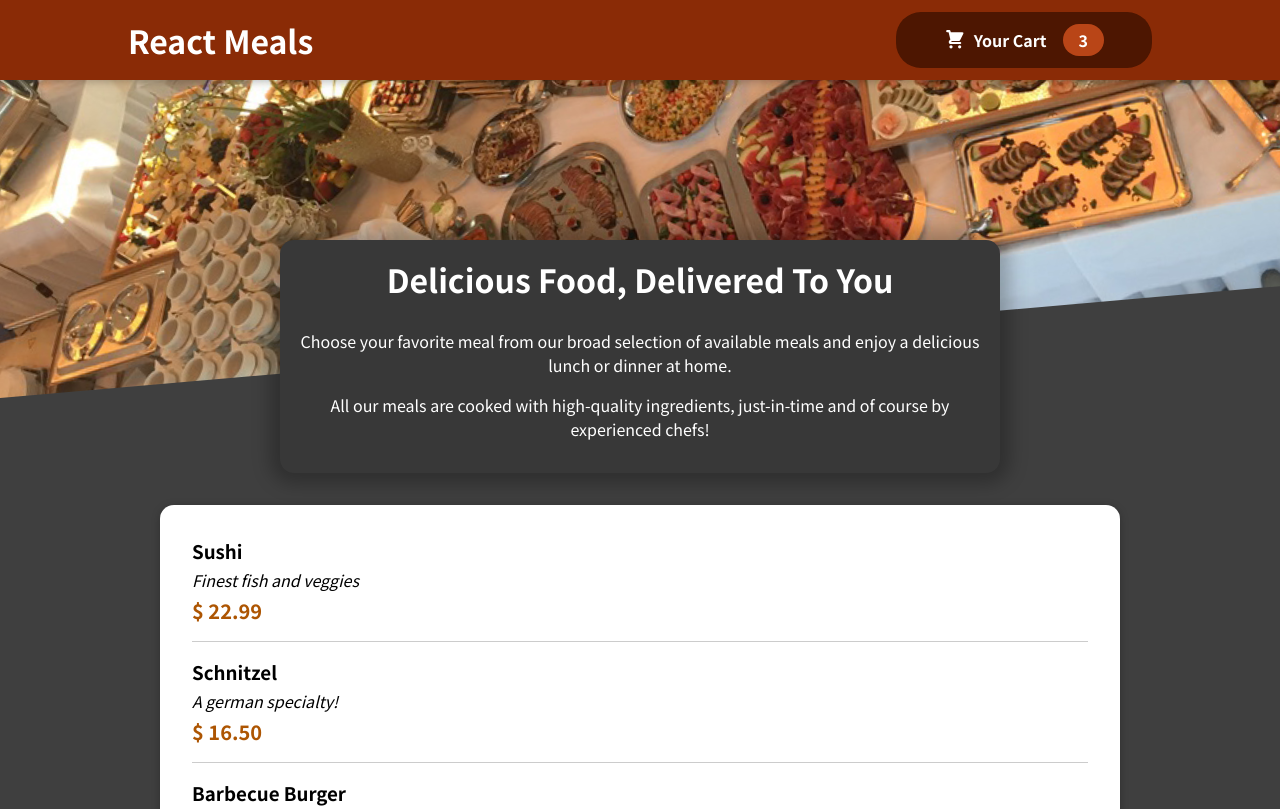
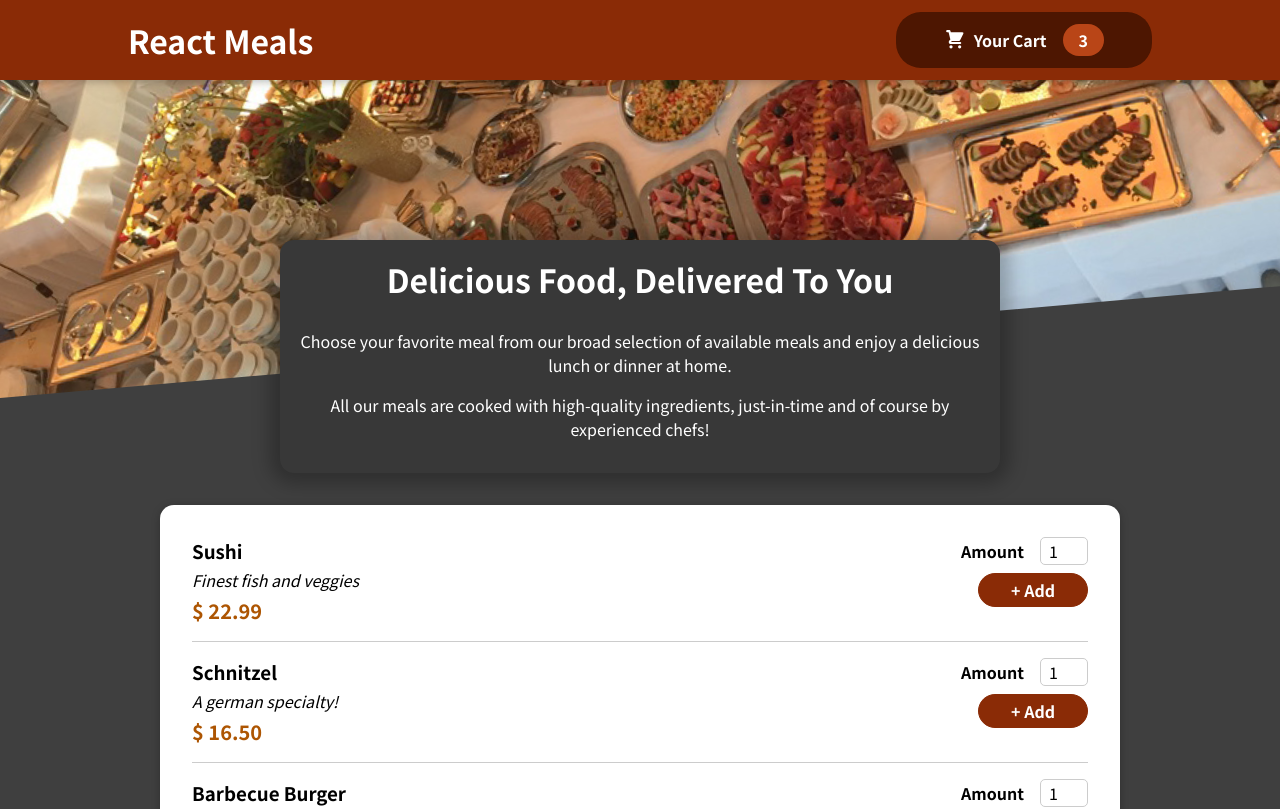
Before and after one commit to Coder-Divyanshu/React-Learning, a React (Create React App) app in the folder Food Order App/: page / in a window 1280 px wide. Shown: the top 809 px of the page. Built offline with nearby package versions, Linux system fonts and the light colour scheme.

Commit message:
meal item form component

```diff
--- a/Food Order App/src/components/Meals/MealItem/MealItem.js
+++ b/Food Order App/src/components/Meals/MealItem/MealItem.js
@@ -1,5 +1,6 @@
 import React from "react";
 import classes from "./MealItem.module.css";
+import MealItemForm from "./MealItemForm";
 
 const MealItem = (props) => {
   return (
@@ -9,7 +10,9 @@ const MealItem = (props) => {
         <div className={classes.description}>{props.meal.description}</div>
         <div className={classes.price}>$ {props.meal.price.toFixed(2)}</div>
       </div>
-      <div></div>
+      <div>
+        <MealItemForm id={props.meal.id}></MealItemForm>
+      </div>
     </li>
   );
 };
--- a/Food Order App/src/components/Meals/MealItem/MealItemForm.js
+++ b/Food Order App/src/components/Meals/MealItem/MealItemForm.js
@@ -0,0 +1,24 @@
+import React from "react";
+import classes from "./MealItemForm.module.css";
+import Input from "../../UI/Input";
+
+const MealItemForm = (props) => {
+  return (
+    <form className={classes.form}>
+      <Input
+        label="Amount"
+        input={{
+          id: "amoumt_" + props.id,
+          type: "number",
+          min: "1",
+          max: "5",
+          step: "1",
+          defaultValue: "1",
+        }}
+      ></Input>
+      <button>+ Add</button>
+    </form>
+  );
+};
+
+export default MealItemForm;
--- /dev/null
+++ b/Food Order App/src/components/Meals/MealItem/MealItemForm.module.css
@@ -0,0 +1,20 @@
+.form {
+  text-align: right;
+}
+
+.form button {
+  font: inherit;
+  cursor: pointer;
+  background-color: #8a2b06;
+  border: 1px solid #8a2b06;
+  color: white;
+  padding: 0.25rem 2rem;
+  border-radius: 20px;
+  font-weight: bold;
+}
+
+.form button:hover,
+.form button:active {
+  background-color: #641e03;
+  border-color: #641e03;
+}
--- /dev/null
+++ b/Food Order App/src/components/UI/Input.js
@@ -0,0 +1,13 @@
+import React from "react";
+import classes from "./Input.module.css";
+
+const Input = (props) => {
+  return (
+    <div className={classes.input}>
+      <label htmlFor={props.input.id}>{props.label}</label>
+      <input {...props.input}></input>
+    </div>
+  );
+};
+
+export default Input;
--- /dev/null
+++ b/Food Order App/src/components/UI/Input.module.css
@@ -0,0 +1,18 @@
+.input {
+  display: flex;
+  align-items: center;
+  margin-bottom: 0.5rem;
+}
+
+.input label {
+  font-weight: bold;
+  margin-right: 1rem;
+}
+
+.input input {
+  width: 3rem;
+  border-radius: 5px;
+  border: 1px solid #ccc;
+  font: inherit;
+  padding-left: 0.5rem;
+}
```
